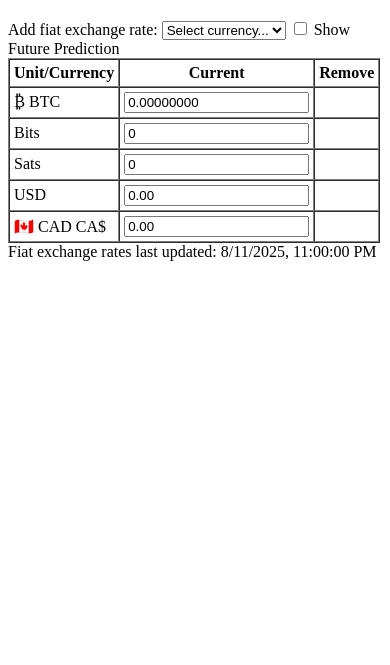
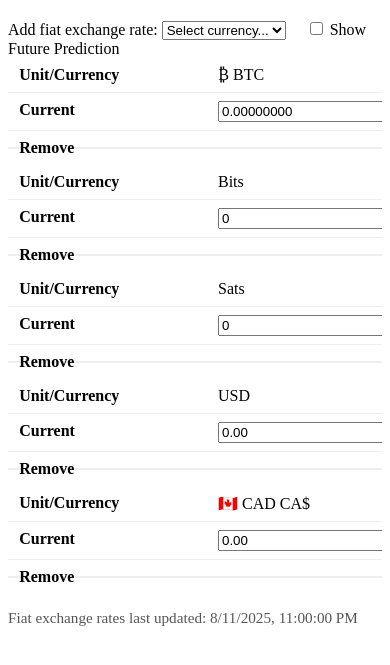
Before and after one commit to BTCMcBoatface/btcmcboatface.github.io, a plain HTML site: page exchange-buddy/index.html in a window 390 px wide. Shown: the part 61-726 px from the top of the page. Drawn offline with Linux system fonts and the light colour scheme.

Commit message:
RE-Refactor Update index.html
Stripped from styling but now functional (?).

```diff
--- a/exchange-buddy/index.html
+++ b/exchange-buddy/index.html
@@ -2,8 +2,56 @@
 <html lang="en">
 <head>
   <meta charset="UTF-8">
-  <title>Bitcoin Converter (Functional, No Design)</title>
+  <title>Bitcoin Converter (Responsive, Bugfixed)</title>
   <meta name="viewport" content="width=device-width, initial-scale=1.0">
+  <style>
+    /* Responsive table styles */
+    .responsive-table-container {
+      overflow-x: auto;
+      width: 100%;
+      max-width: 100vw;
+    }
+    table {
+      border-collapse: collapse;
+      width: 100%;
+      min-width: 420px;
+    }
+    th, td {
+      padding: 0.5em 0.7em;
+      text-align: left;
+      border: 1px solid #ccc;
+      font-size: 1em;
+    }
+    @media (max-width: 700px) {
+      table, thead, tbody, th, td, tr {
+        display: block;
+      }
+      thead tr {
+        display: none;
+      }
+      tr {
+        margin-bottom: 1em;
+        border-bottom: 2px solid #eee;
+      }
+      td {
+        border: none;
+        border-bottom: 1px solid #eee;
+        position: relative;
+        padding-left: 50%;
+      }
+      td:before {
+        position: absolute;
+        left: 0.7em;
+        width: 45%;
+        white-space: nowrap;
+        font-weight: bold;
+        content: attr(data-label);
+      }
+      td:last-child {
+        border-bottom: none;
+      }
+    }
+  </style>
 </head>
 <body>
   <h1>Bitcoin Converter</h1>
@@ -15,7 +63,7 @@
   </select>
 
   <!-- Future prediction toggle -->
-  <label>
+  <label style="margin-left:1em;">
     <input type="checkbox" id="show-future-checkbox">
     Show Future Prediction
   </label>
@@ -29,7 +77,8 @@
   </div>
 
   <!-- Conversion table -->
-  <table id="conversion-table" border="1" cellspacing="0" cellpadding="4">
+  <div class="responsive-table-container">
+    <table id="conversion-table">
       <thead>
         <tr>
           <th>Unit/Currency</th>
@@ -42,17 +91,18 @@
         <!-- Rows will be populated by JS -->
       </tbody>
     </table>
+  </div>
 
-  <div id="last-updated"></div>
+  <div id="last-updated" style="margin-top:1em;font-size:0.95em;color:#555;"></div>
 
   <script>
     // --- Data storage ---
     let exchangeRates = {};
     let currencyMetadata = {};
     let currenciesConfig = [];
-    let activeCurrencies = []; // Array for order
-    let futureRates = {}; // { currencyCode: rate }
-    let currentFutureCurrency = null; // For the future dropdown
+    let activeCurrencies = [];
+    let futureRates = {};
+    let currentFutureCurrency = null;
 
     // --- Core units ---
     const coreUnits = [
@@ -62,22 +112,18 @@
       { key: 'usd', label: 'USD', symbol: '', step: '0.01' }
     ];
 
-    // --- Utility functions ---
     function getInputId(key, future = false) {
       return `${key}-input${future ? '-future' : ''}`;
     }
-
     function getCurrencyLabel(code) {
       const data = currencyMetadata[code];
       return data ? `${data.emoji || ''} ${code} ${data.symbol || ''}` : code;
     }
-
     function getCurrencySymbol(code) {
       const data = currencyMetadata[code];
       return data ? data.symbol || '' : '';
     }
 
-    // --- Initialization ---
     async function loadData() {
       // Load exchange rates
       const ratesRes = await fetch('exchange-rates.json');
@@ -104,12 +150,13 @@
       populateCurrencySelector();
       renderFutureCurrencySelector();
       renderTable();
+      recalculateAll();
+      updateFutureControls();
     }
 
     function populateCurrencySelector() {
       const selector = document.getElementById('currency-selector');
       selector.innerHTML = '<option value="">Select currency...</option>';
-      // Show all config currencies, even CAD
       currenciesConfig.slice().sort().forEach(code => {
         const label = getCurrencyLabel(code);
         const option = document.createElement('option');
@@ -122,7 +169,6 @@
     function renderFutureCurrencySelector() {
       const sel = document.getElementById('future-currency-selector');
       sel.innerHTML = '';
-      // Only show currencies that are visible
       activeCurrencies.forEach(code => {
         const opt = document.createElement('option');
         opt.value = code;
@@ -134,32 +180,30 @@
         currentFutureCurrency = activeCurrencies[0] || null;
       }
       sel.value = currentFutureCurrency;
-      // Set symbol
       document.getElementById('future-rate-symbol').textContent =
         currentFutureCurrency ? getCurrencySymbol(currentFutureCurrency) + ' per 1 BTC' : '';
-      // Set input value
       document.getElementById('future-rate-input').value =
         currentFutureCurrency && futureRates[currentFutureCurrency]
           ? futureRates[currentFutureCurrency]
           : '';
     }
 
-    // --- Table Rendering ---
     function renderTable() {
       const tbody = document.getElementById('conversion-table-body');
       tbody.innerHTML = '';
-      // Render core units
       coreUnits.forEach(unit => {
         const tr = document.createElement('tr');
         // Label
         const tdLabel = document.createElement('td');
         tdLabel.textContent = unit.symbol ? `${unit.symbol} ${unit.label}` : unit.label;
+        tdLabel.setAttribute('data-label', 'Unit/Currency');
         tr.appendChild(tdLabel);
         // Current input
         const tdCurrent = document.createElement('td');
         tdCurrent.appendChild(
           createInputField(unit.key, false, unit.step, unit.label)
         );
+        tdCurrent.setAttribute('data-label', 'Current');
         tr.appendChild(tdCurrent);
         // Future output (no label)
         const tdFuture = document.createElement('td');
@@ -167,53 +211,54 @@
         tdFuture.appendChild(
           createInputField(unit.key, true, unit.step, unit.label, true)
         );
+        tdFuture.setAttribute('data-label', 'Future');
         tr.appendChild(tdFuture);
         // Remove (not for core units)
-        tr.appendChild(document.createElement('td'));
+        const tdRemove = document.createElement('td');
+        tdRemove.setAttribute('data-label', 'Remove');
+        tr.appendChild(tdRemove);
         tbody.appendChild(tr);
       });
-      // Render each active fiat currency
       activeCurrencies.forEach(code => {
-        // Don't repeat USD (already in core units)
         if (code === 'USD') return;
         const tr = document.createElement('tr');
-        // Label
         const tdLabel = document.createElement('td');
         tdLabel.textContent = getCurrencyLabel(code);
+        tdLabel.setAttribute('data-label', 'Unit/Currency');
         tr.appendChild(tdLabel);
-        // Current input
         const tdCurrent = document.createElement('td');
         tdCurrent.appendChild(
           createInputField(code.toLowerCase(), false, '0.01', code)
         );
+        tdCurrent.setAttribute('data-label', 'Current');
         tr.appendChild(tdCurrent);
-        // Future output
         const tdFuture = document.createElement('td');
         tdFuture.style.display = showFuture() ? '' : 'none';
         tdFuture.appendChild(
           createInputField(code.toLowerCase(), true, '0.01', code, true)
         );
+        tdFuture.setAttribute('data-label', 'Future');
         tr.appendChild(tdFuture);
-        // Remove button
         const tdRemove = document.createElement('td');
+        tdRemove.setAttribute('data-label', 'Remove');
         if (code !== 'CAD') {
           const btn = document.createElement('button');
           btn.textContent = '×';
           btn.setAttribute('aria-label', `Remove ${code}`);
           btn.onclick = () => {
             activeCurrencies = activeCurrencies.filter(c => c !== code);
-            // Remove future rate if present
             delete futureRates[code];
-            renderFutureCurrencySelector();
-            renderTable();
-            recalculateAll();
+            if (currentFutureCurrency === code) {
+              currentFutureCurrency = activeCurrencies[0] || null;
+            }
+            savePreferences();
+            updateAll();
           };
           tdRemove.appendChild(btn);
         }
         tr.appendChild(tdRemove);
         tbody.appendChild(tr);
       });
-      // Show/hide future column header
       document.getElementById('future-th').style.display = showFuture() ? '' : 'none';
     }
 
@@ -225,7 +270,6 @@
       input.name = getInputId(key, future);
       input.setAttribute('aria-label', (future ? 'Future ' : 'Current ') + label);
       input.readOnly = !!readOnly;
-      // Only current inputs trigger recalculation
       if (!future && !readOnly) {
         input.addEventListener('input', (e) => {
           if (e.target.value !== '') {
@@ -236,25 +280,18 @@
       return input;
     }
 
-    // --- Event Handlers ---
     document.getElementById('currency-selector').addEventListener('change', function(e) {
       const code = e.target.value;
       if (code && !activeCurrencies.includes(code)) {
         activeCurrencies.push(code);
-        renderFutureCurrencySelector();
-        renderTable();
-        recalculateAll();
+        savePreferences();
+        updateAll();
       }
       e.target.value = '';
     });
 
     document.getElementById('show-future-checkbox').addEventListener('change', function() {
-      document.getElementById('future-th').style.display =
-        this.checked ? '' : 'none';
-      document.getElementById('future-rate-row').style.display =
-        (this.checked && activeCurrencies.length > 0) ? '' : 'none';
-      renderTable();
-      recalculateAll();
+      updateAll();
     });
 
     document.getElementById('future-currency-selector').addEventListener('change', function(e) {
@@ -277,13 +314,11 @@
       }
     });
 
-    // --- Conversion logic ---
     function showFuture() {
       return document.getElementById('show-future-checkbox').checked;
     }
 
     function convertFromSource(sourceKey, value) {
-      // Convert value to BTC
       let btcValue;
       if (sourceKey === 'btc') {
         btcValue = value;
@@ -294,7 +329,6 @@
       } else if (sourceKey === 'usd') {
         btcValue = value / (1 / exchangeRates['BTC']);
       } else {
-        // fiat
         const upper = sourceKey.toUpperCase();
         const rateUsd = exchangeRates[upper];
         if (!rateUsd) return;
@@ -305,16 +339,12 @@
     }
 
     function recalculateAll(btcValueOverride = null, skipKey = null) {
-      // Determine BTC value
       let btcValue = btcValueOverride;
-      // If no override, try to get from BTC input
       if (btcValue == null) {
         const v = document.getElementById(getInputId('btc')).value;
         btcValue = v ? parseFloat(v) : 0;
       }
-      // --- CORE UNITS ---
       coreUnits.forEach(unit => {
-        // Skip updating the field that was just input
         if (skipKey === unit.key) return;
         let val = '';
         if (unit.key === 'btc') {
@@ -332,7 +362,6 @@
                 ? val.toLocaleString('en-US', { minimumFractionDigits: 8, maximumFractionDigits: 8 })
                 : val.toFixed(unit.key === 'usd' ? 2 : 0))
             : '';
-        // Future column
         if (showFuture()) {
           let futureVal = '';
           let futureRate = null;
@@ -343,7 +372,6 @@
           } else if (unit.key === 'sats') {
             futureVal = btcValue * 1e8;
           } else if (unit.key === 'usd') {
-            // Use future rate if set
             futureRate = futureRates['USD'];
             if (futureRate) {
               futureVal = btcValue * futureRate;
@@ -359,11 +387,9 @@
               : '';
         }
       });
-      // --- FIAT CURRENCIES ---
       activeCurrencies.forEach(code => {
         const key = code.toLowerCase();
-        if (key === 'usd') return; // already handled above
-        // Skip updating the field that was just input
+        if (key === 'usd') return;
         if (skipKey === key) return;
         const rate = exchangeRates[code];
         if (!rate) return;
@@ -373,7 +399,6 @@
           typeof currentVal === 'number' && !isNaN(currentVal)
             ? currentVal.toFixed(2)
             : '';
-        // Future column
         if (showFuture()) {
           let futureVal = '';
           let futureRate = futureRates[code];
@@ -390,14 +415,20 @@
       });
     }
 
-    // --- Show/hide future controls as needed ---
     function updateFutureControls() {
       const row = document.getElementById('future-rate-row');
       row.style.display =
         showFuture() && activeCurrencies.length > 0 ? '' : 'none';
     }
 
-    // --- Load preferences (if any) ---
+    function updateAll() {
+      populateCurrencySelector();
+      renderFutureCurrencySelector();
+      renderTable();
+      recalculateAll();
+      updateFutureControls();
+    }
+
     function loadPreferences() {
       const saved = localStorage.getItem('bitcoinConverterPrefs');
       if (saved) {
@@ -417,28 +448,12 @@
       }));
     }
 
-    // --- Initial setup ---
     document.addEventListener('DOMContentLoaded', async function() {
       loadPreferences();
       await loadData();
       document.getElementById('show-future-checkbox').checked = false;
-      updateFutureControls();
-      renderTable();
-      recalculateAll();
-
-      // Save prefs on currency change
-      const saveAndRender = () => {
-        savePreferences();
-        renderFutureCurrencySelector();
-        renderTable();
-        recalculateAll();
-        updateFutureControls();
-      };
-      // Listen for changes to active currencies
-      const observer = new MutationObserver(saveAndRender);
-      observer.observe(document.getElementById('conversion-table-body'), { childList: true, subtree: true });
+      updateAll();
     });
-
   </script>
 </body>
 </html>
```
Lines whose indentation alone changed are shown as unchanged.
